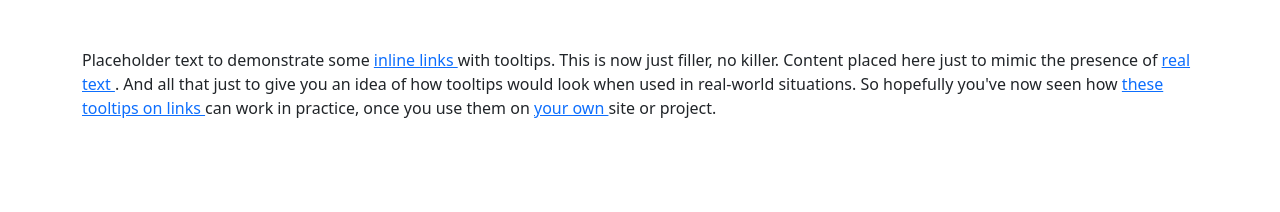
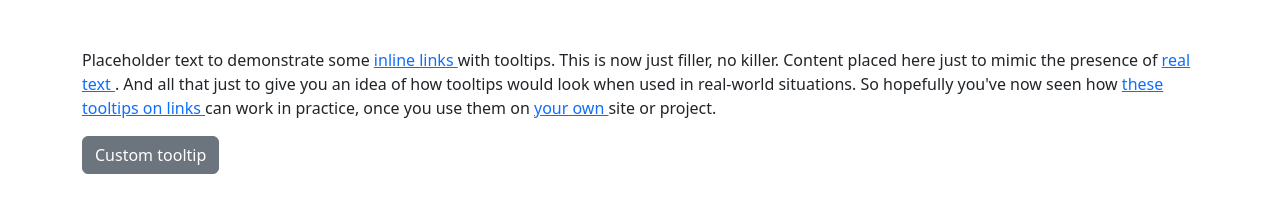
Before and after one commit to masudrana25/Bootstrap-Learning-New, a plain HTML site: page 2. Components/8. Tooltips or hover text show .html in a window 1280 px wide. Drawn offline with nearby package versions, Linux system fonts and the light colour scheme.

Commit message:
tooltips

```diff
--- a/2. Components/8. Tooltips or hover text show .html
+++ b/2. Components/8. Tooltips or hover text show .html
@@ -7,11 +7,14 @@
   <title>Toast or Overflow Message</title>
   <link href="https://cdn.jsdelivr.net/npm/bootstrap@5.3.2/dist/css/bootstrap.min.css" rel="stylesheet">
 
+  <style>
+  </style>
+
 </head>
 
 <body class="container mt-5">
 
-  <!-- initialize tooltips before use  -->
+  <!-- initialize tooltips before use tooltips  -->
   <!-- The initialization of tooltips are given below by a script tag. -->
 
   <p class="muted">Placeholder text to demonstrate some
@@ -36,6 +39,12 @@
   </p>
 
 
+  <button type="button" class="btn btn-secondary" data-bs-toggle="tooltip" data-bs-placement="top" data-bs-title="This top tooltip is themed via CSS variables">
+    Custom tooltip
+  </button>
+
+
+
   <script src="https://cdn.jsdelivr.net/npm/bootstrap@5.3.2/dist/js/bootstrap.bundle.min.js"></script>
 
   <script>
```
